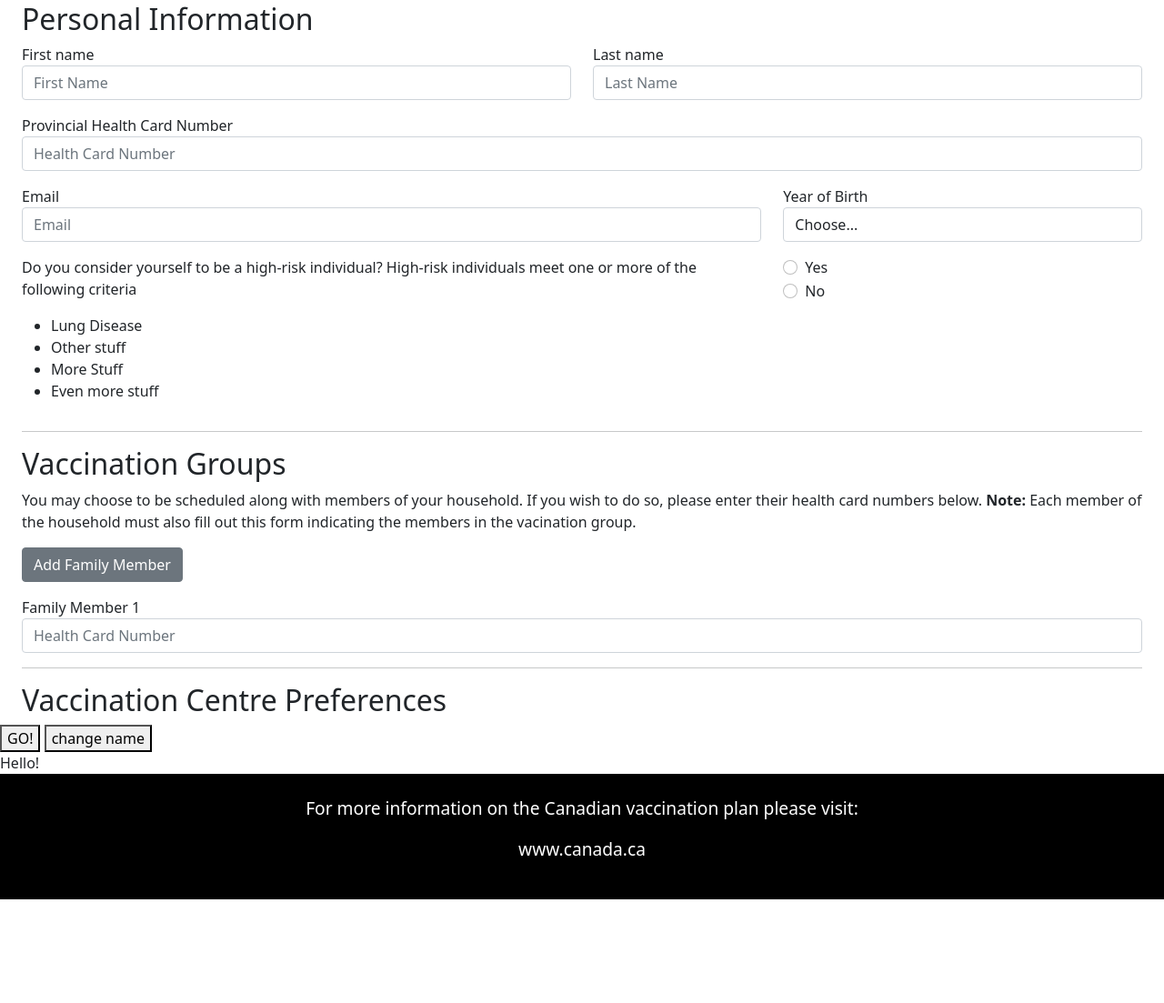
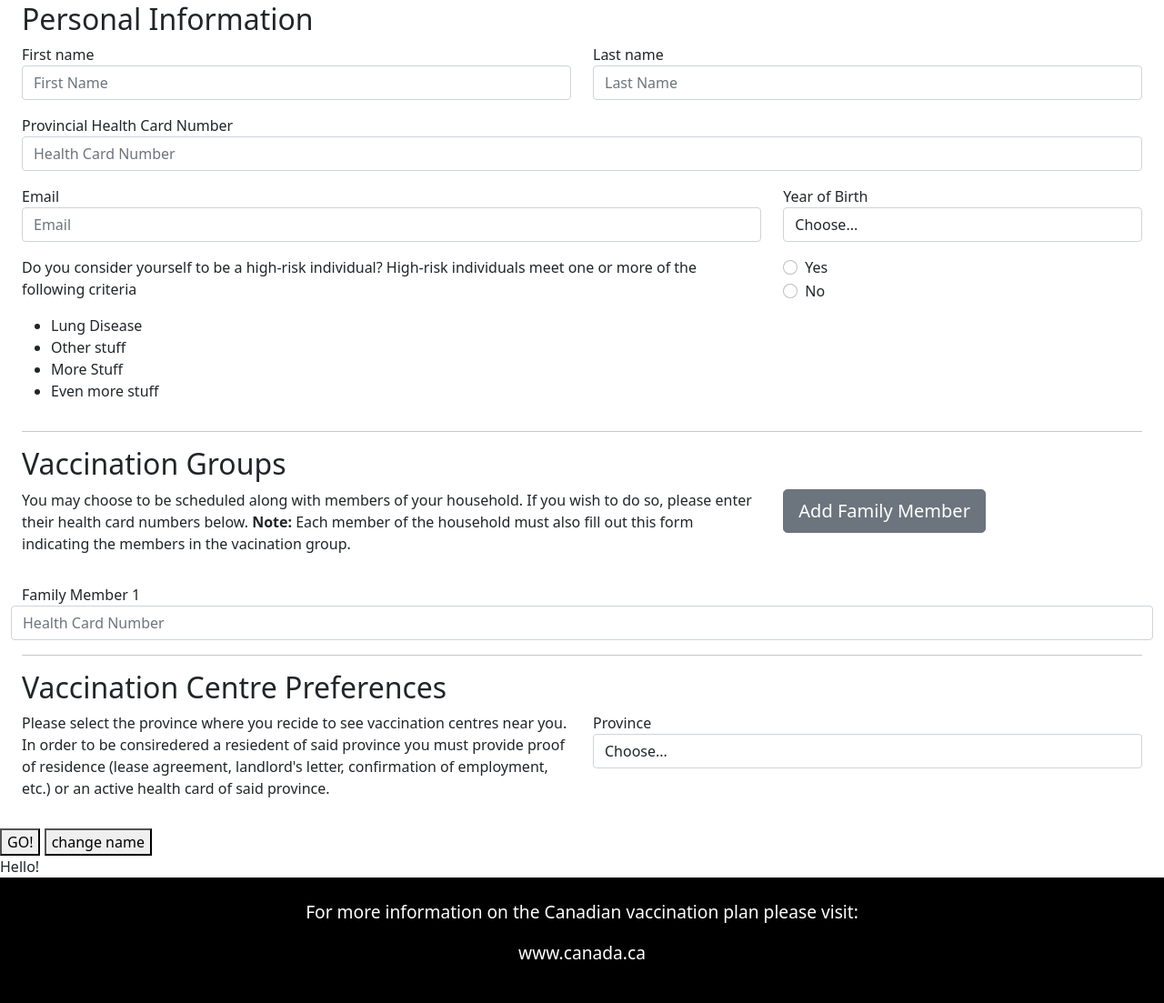
Before and after one commit to paulaamaya/HTC21, a Flask app: page / in a window 1280 px wide. Shown: the part 331-1434 px from the top of the page at 91% size. Before the commit the page ends 1320 px from the top, so only its background shows below. Run offline with Flask 2, Linux system fonts and the light colour scheme.

Commit message:
Added province selector

```diff
--- a/templates/index.html
+++ b/templates/index.html
@@ -15,10 +15,6 @@
         <script type="text/javascript" src="../js/script.js"></script>
     </head>
     <body>
-        <!--[if lt IE 7]>
-            <p class="browsehappy">You are using an <strong>outdated</strong> browser. Please <a href="#">upgrade your browser</a> to improve your experience.</p>
-        <![endif]-->
-
 
         <!-- Main Heading -->
         <section id="main-heading">
@@ -101,17 +97,45 @@
                 <hr>
                 <h2>Vaccination Groups</h2>
                 <div class="row mb-3">
-                    <div class="col">
+                    <div class="col-md-8">
                         <p>You may choose to be scheduled along with members of your household.  If you wish to do so, please enter their health card numbers below. <b>Note:</b> Each member of the household must also fill out this form indicating the members in the vacination group.</p>
-                        <button type="button" class="btn btn-secondary mb-3">Add Family Member</button><br>
-                        <!-- TO - DO : Insert More Text Field Option Here -->
-                        <label for="member1">Family Member 1</label>
-                        <input type="text" class="form-control" name="member1" placeholder="Health Card Number">
                     </div>
+                    <div class="col-md-4">
+                        <button type="button" class="btn btn-secondary btn-lg btn-block">Add Family Member</button><br>
+                    </div>
+                </div>
+                <div class="row mb-3">
+                    <!-- TO - DO : Insert More Text Field Option Here -->
+                    <label for="member1">Family Member 1</label>
+                    <input type="text" class="form-control" name="member1" placeholder="Health Card Number">
                 </div>
                 <!-- Vaccination Centre Preferences -->
                 <hr>
                 <h2>Vaccination Centre Preferences</h2>
+                <div class="row mb-3">
+                    <div class="col-md-6">
+                        <p>Please select the province where you recide to see vaccination centres near you.  In order to be consiredered a resiedent of said province you must provide proof of residence (lease agreement, landlord's letter, confirmation of employment, etc.) or an active health card of said province.</p>
+                    </div>
+                    <div class="col-md-6">
+                        <label for="province">Province</label>
+                        <select class="form-control" name="province">
+                            <option selected>Choose...</option>
+                            <option value="AB">Alberta</option>
+                            <option value="BC">British Columbia</option>
+                            <option value="MB">Manitoba</option>
+                            <option value="NB">New Brunswick</option>
+                            <option value="NL">Newfoundland & Labrador</option>
+                            <option value="NT">Northwest Territories</option>
+                            <option value="NU">Nunavut</option>
+                            <option value="NS">Nova Scotia</option>
+                            <option value="ON">Ontario</option>
+                            <option value="PE">Prince Edward Island</option>
+                            <option value="QC">Quebec</option>
+                            <option value="SK">Saskatchewan</option>
+                            <option value="YT">Yukon</option>
+                        </select>
+                    </div>
+                </div>
 
             </form>
         </section>
```
